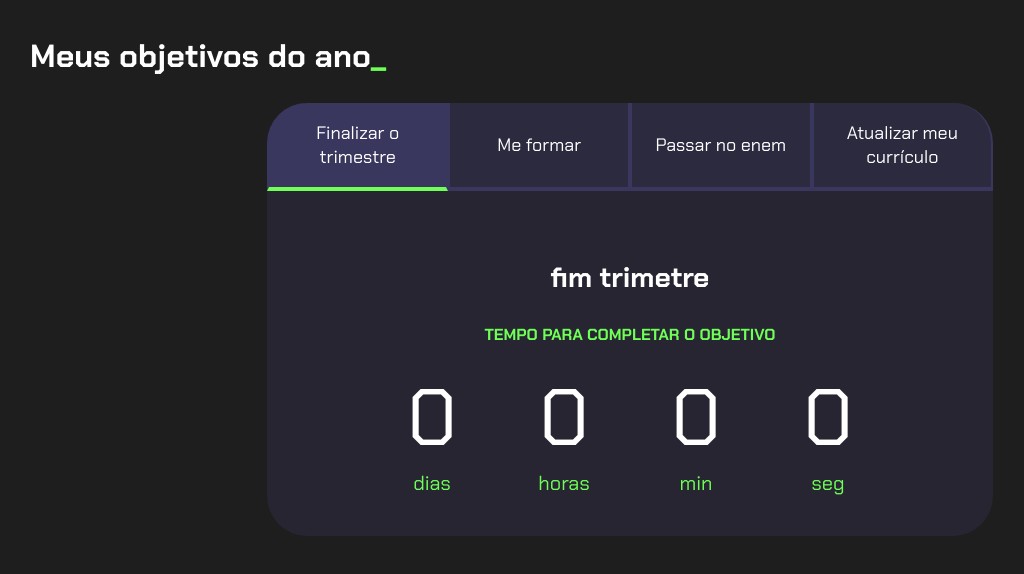
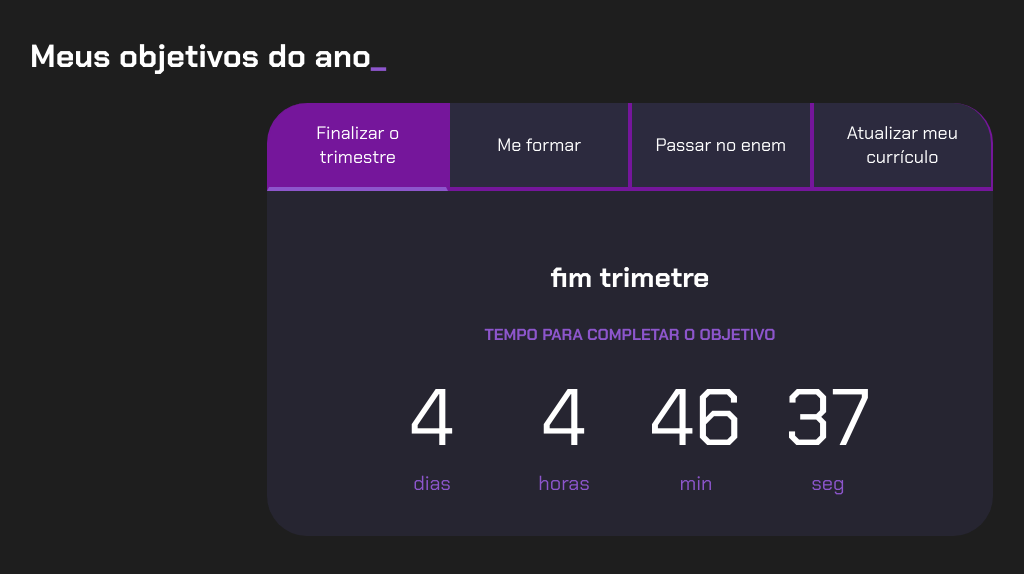
Before and after one commit to 29julia2007/projetoevida, a plain HTML site: page index.html in a window 1280 px wide. Shown: the whole page, without its empty margins (10-1034 px from the left). Drawn offline with Linux system fonts and the light colour scheme.

Commit message:
Add files via upload

```diff
--- a/index.html
+++ b/index.html
@@ -47,19 +47,19 @@
                     <div class="contador">
                         <div class="contador-digito">
                             <p class="contador-digito-numero" id="dias1"></p>
-                            <p class="contador-digito-texto"></p>
+                            <p class="contador-digito-texto">dias</p>
                         </div>
                         <div class="contador-digito">
                             <p class="contador-digito-numero" id="horas1"></p>
-                            <p class="contador-digito-texto"></p>
+                            <p class="contador-digito-texto">horas</p>
                         </div>
                         <div class="contador-digito">
                             <p class="contador-digito-numero" id="min1"></p>
-                            <p class="contador-digito-texto"></p>
+                            <p class="contador-digito-texto">min</p>
                         </div>
                         <div class="contador-digito">
                             <p class="contador-digito-numero" id="seg1"></p>
-                            <p class="contador-digito-texto"></p>
+                            <p class="contador-digito-texto">seg</p>
                         </div>
                     </div>
                 </div>
--- a/main.js
+++ b/main.js
@@ -15,10 +15,10 @@ for (let i = 0; i < botoes.length; i++) {
 }
 
 const contadores = document.querySelectorAll(".contador");
-const tempoObjetivo1 = new Date("2023-10-05T00:00:00");
-const tempoObjetivo2 = new Date("2023-12-05T00:00:00");
-const tempoObjetivo3 = new Date("2023-12-30T00:00:00");
-const tempoObjetivo4 = new Date("2024-02-01T00:00:00");
+const tempoObjetivo1 = new Date("2025-04-29T00:00:00");
+const tempoObjetivo2 = new Date("2025-12-19T00:00:00");
+const tempoObjetivo3 = new Date("2025-11-09T00:00:00");
+const tempoObjetivo4 = new Date("2025-06-16T00:00:00");
 
 const tempos = [tempoObjetivo1, tempoObjetivo2, tempoObjetivo3, tempoObjetivo4];
 
--- a/style.css
+++ b/style.css
@@ -2,9 +2,9 @@
 
 :root {
     --cor-de-fundo: #1E1E1E;
-    --verde: #6FFF57;
+    --verde: #8d56cc;
     --branco: #FFFFFF;
-    --botao-ativo: #3A375E;
+    --botao-ativo: #75169b;
     --botao-inativo: rgba(58, 55, 94, 0.5);
     --texto-fundo: rgba(58, 55, 94, 0.3);
 }
```
